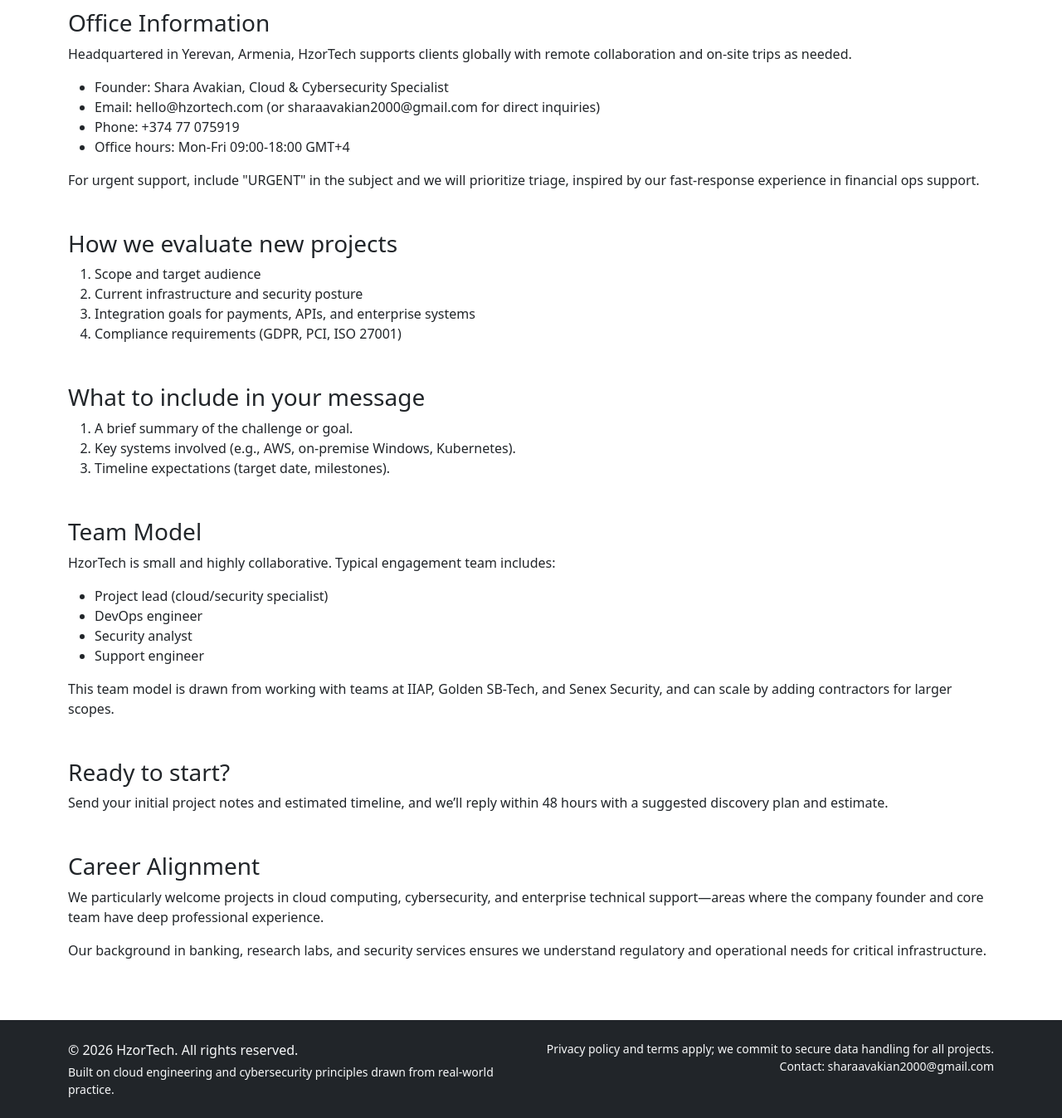
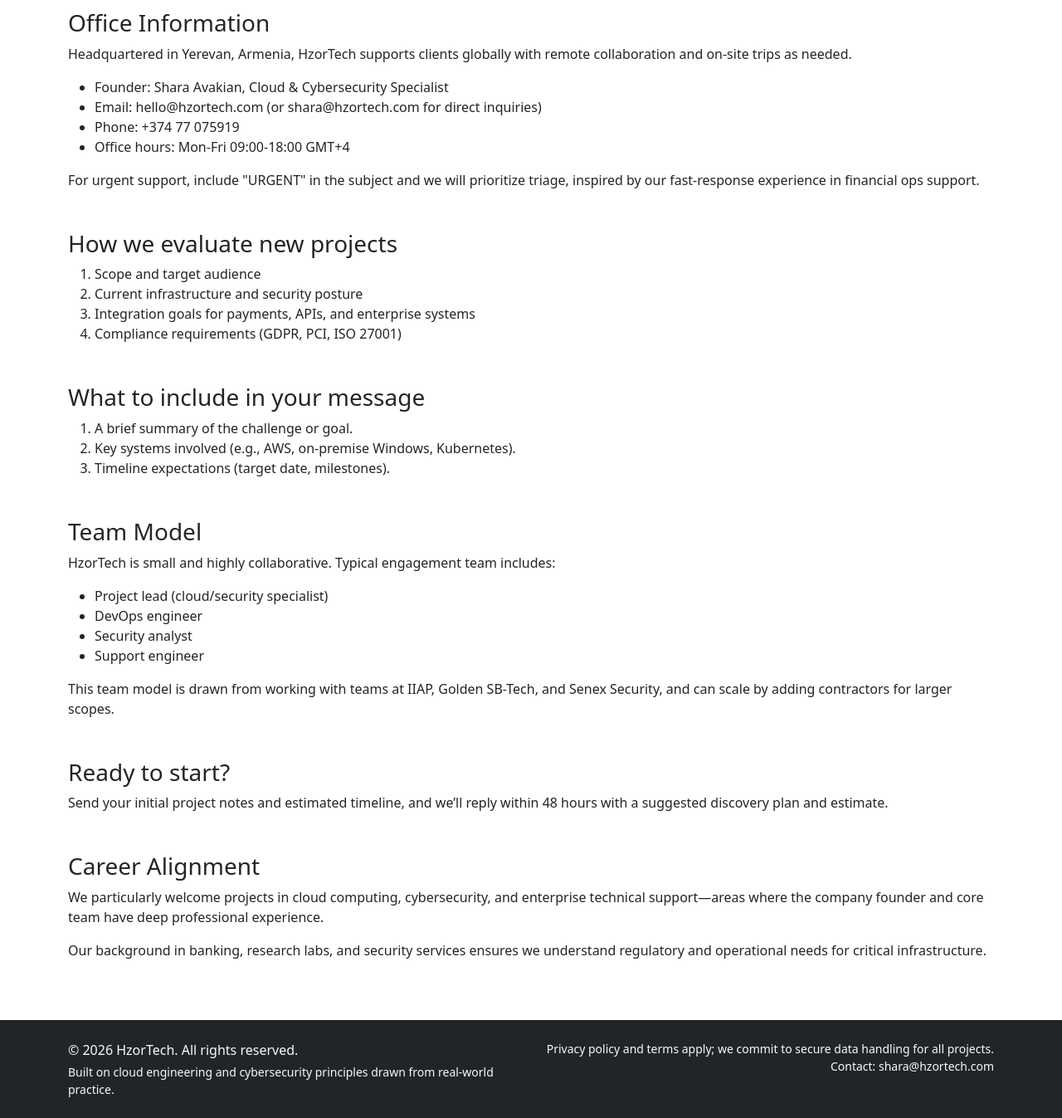
Before and after one commit to SharaAvakian/hzortech, a Django app: page /contact/ in a window 1280 px wide. Shown: the part 764-2111 px from the top of the page at 83% size. Run offline with Django 5.2, Linux system fonts and the light colour scheme.

Commit message:
simple update

```diff
--- a/business_page/templates/business_page/base.html
+++ b/business_page/templates/business_page/base.html
@@ -82,7 +82,7 @@
             </div>
             <div class="col-md-6 text-md-end">
                 <p class="small mb-0">Privacy policy and terms apply; we commit to secure data handling for all projects.</p>
-                <p class="small mb-0">Contact: sharaavakian2000@gmail.com</p>
+                <p class="small mb-0">Contact: shara@hzortech.com</p>
             </div>
         </div>
     </div>
--- a/business_page/templates/business_page/contact.html
+++ b/business_page/templates/business_page/contact.html
@@ -48,7 +48,7 @@
     <p>Headquartered in Yerevan, Armenia, HzorTech supports clients globally with remote collaboration and on-site trips as needed.</p>
     <ul>
         <li>Founder: Shara Avakian, Cloud & Cybersecurity Specialist</li>
-        <li>Email: hello@hzortech.com (or sharaavakian2000@gmail.com for direct inquiries)</li>
+        <li>Email: hello@hzortech.com (or shara@hzortech.com for direct inquiries)</li>
         <li>Phone: +374 77 075919</li>
         <li>Office hours: Mon-Fri 09:00-18:00 GMT+4</li>
     </ul>
```
